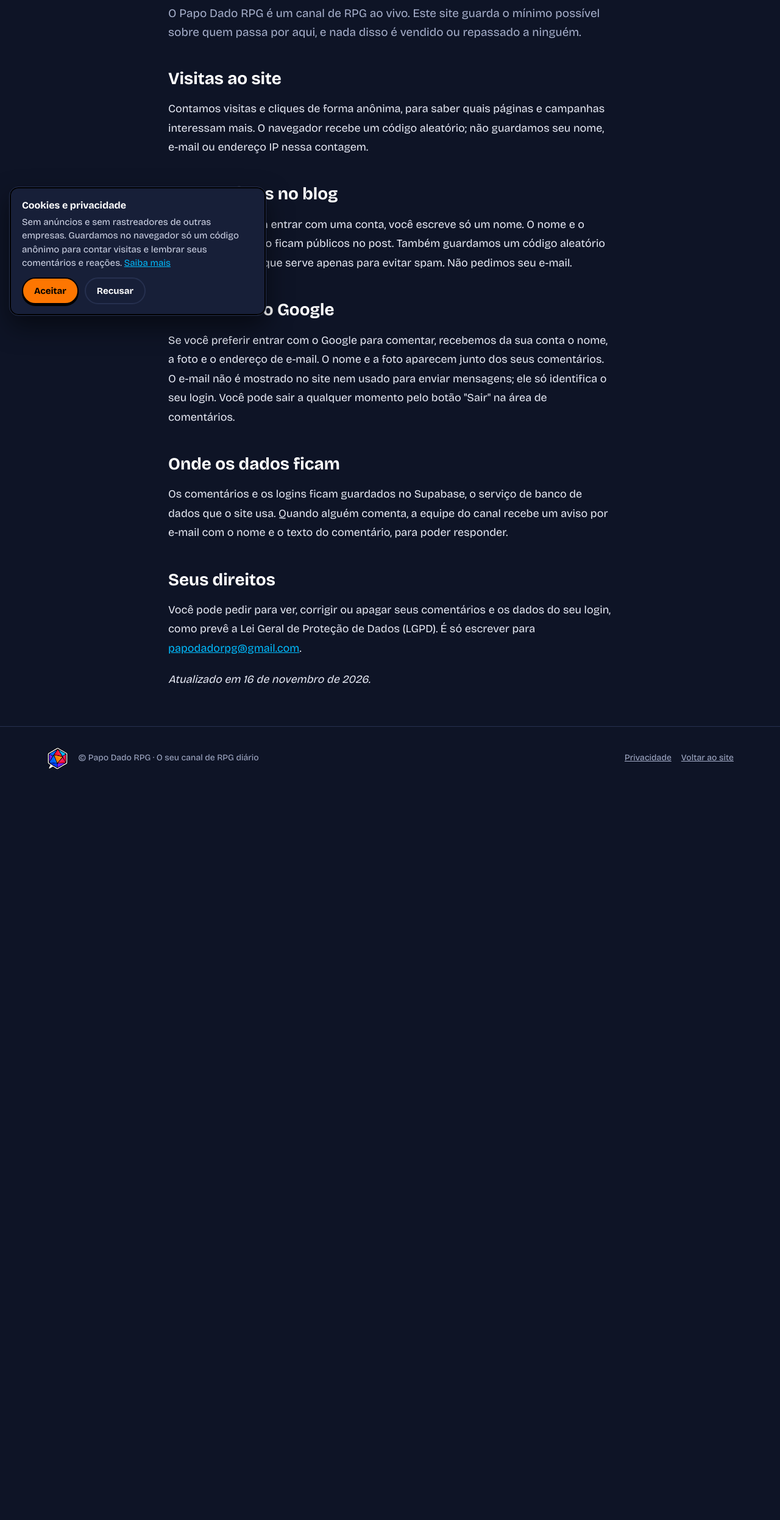
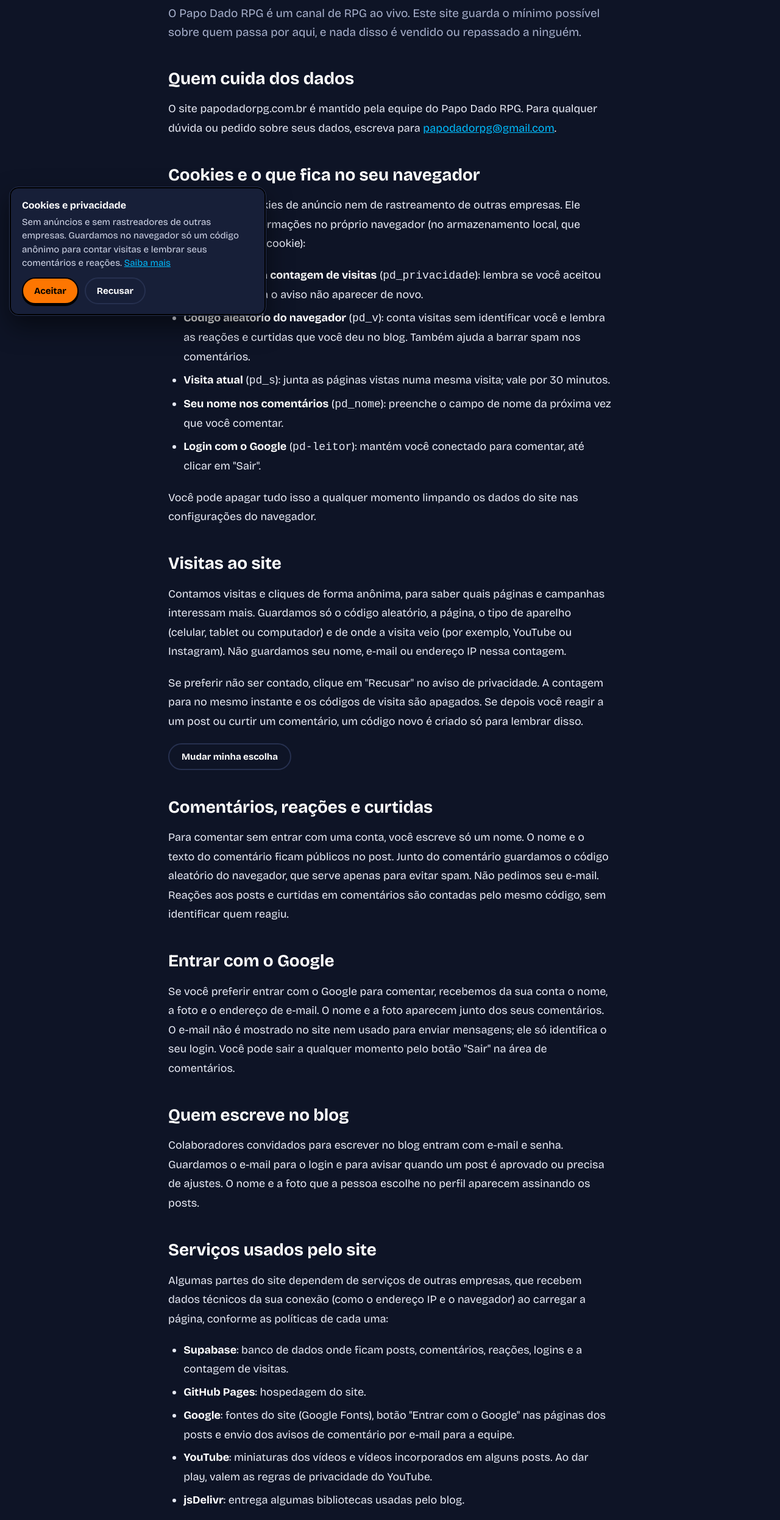
Before and after one commit to papodadorpg/papodadorpg-site, a plain HTML site: page privacidade.html in a window 1280 px wide. Shown: the part 267-2760 px from the top of the page at 61% size. Before the commit the page ends 1563 px from the top, so only its background shows below. Drawn offline with nearby package versions, Linux system fonts and the light colour scheme; no server answers.

Commit message:
Politica de privacidade com cookies, servicos e escolha da contagem

```diff
--- a/privacidade.html
+++ b/privacidade.html
@@ -4,7 +4,7 @@
 <meta charset="utf-8">
 <meta name="viewport" content="width=device-width,initial-scale=1,viewport-fit=cover">
 <title>Privacidade · Papo Dado RPG</title>
-<meta name="description" content="Como o site do Papo Dado RPG trata os dados de quem visita, comenta no blog ou entra com o Google.">
+<meta name="description" content="Cookies e privacidade no site do Papo Dado RPG: o que fica no seu navegador, como contamos visitas e como tratamos os dados de quem comenta no blog.">
 <meta name="theme-color" content="#0E1426">
 <link rel="canonical" href="https://papodadorpg.com.br/privacidade">
 <link rel="icon" href="/img/icone.svg" type="image/svg+xml">
@@ -28,17 +28,43 @@
     <h1>Como cuidamos dos seus dados</h1>
     <p class="linha-fina">O Papo Dado RPG é um canal de RPG ao vivo. Este site guarda o mínimo possível sobre quem passa por aqui, e nada disso é vendido ou repassado a ninguém.</p>
     <div class="texto">
+      <h2>Quem cuida dos dados</h2>
+      <p>O site papodadorpg.com.br é mantido pela equipe do Papo Dado RPG. Para qualquer dúvida ou pedido sobre seus dados, escreva para <a href="mailto:papodadorpg@gmail.com">papodadorpg@gmail.com</a>.</p>
+      <h2>Cookies e o que fica no seu navegador</h2>
+      <p>O site não usa cookies de anúncio nem de rastreamento de outras empresas. Ele guarda poucas informações no próprio navegador (no armazenamento local, que funciona como um cookie):</p>
+      <ul>
+        <li><strong>Escolha sobre a contagem de visitas</strong> (<code>pd_privacidade</code>): lembra se você aceitou ou recusou, para o aviso não aparecer de novo.</li>
+        <li><strong>Código aleatório do navegador</strong> (<code>pd_v</code>): conta visitas sem identificar você e lembra as reações e curtidas que você deu no blog. Também ajuda a barrar spam nos comentários.</li>
+        <li><strong>Visita atual</strong> (<code>pd_s</code>): junta as páginas vistas numa mesma visita; vale por 30 minutos.</li>
+        <li><strong>Seu nome nos comentários</strong> (<code>pd_nome</code>): preenche o campo de nome da próxima vez que você comentar.</li>
+        <li><strong>Login com o Google</strong> (<code>pd-leitor</code>): mantém você conectado para comentar, até clicar em "Sair".</li>
+      </ul>
+      <p>Você pode apagar tudo isso a qualquer momento limpando os dados do site nas configurações do navegador.</p>
       <h2>Visitas ao site</h2>
-      <p>Contamos visitas e cliques de forma anônima, para saber quais páginas e campanhas interessam mais. O navegador recebe um código aleatório; não guardamos seu nome, e-mail ou endereço IP nessa contagem.</p>
-      <h2>Comentários no blog</h2>
-      <p>Para comentar sem entrar com uma conta, você escreve só um nome. O nome e o texto do comentário ficam públicos no post. Também guardamos um código aleatório do seu navegador, que serve apenas para evitar spam. Não pedimos seu e-mail.</p>
+      <p>Contamos visitas e cliques de forma anônima, para saber quais páginas e campanhas interessam mais. Guardamos só o código aleatório, a página, o tipo de aparelho (celular, tablet ou computador) e de onde a visita veio (por exemplo, YouTube ou Instagram). Não guardamos seu nome, e-mail ou endereço IP nessa contagem.</p>
+      <p>Se preferir não ser contado, clique em "Recusar" no aviso de privacidade. A contagem para no mesmo instante e os códigos de visita são apagados. Se depois você reagir a um post ou curtir um comentário, um código novo é criado só para lembrar disso.</p>
+      <p><button type="button" class="btn btn-linha" id="mudar-privacidade">Mudar minha escolha</button></p>
+      <h2>Comentários, reações e curtidas</h2>
+      <p>Para comentar sem entrar com uma conta, você escreve só um nome. O nome e o texto do comentário ficam públicos no post. Junto do comentário guardamos o código aleatório do navegador, que serve apenas para evitar spam. Não pedimos seu e-mail. Reações aos posts e curtidas em comentários são contadas pelo mesmo código, sem identificar quem reagiu.</p>
       <h2>Entrar com o Google</h2>
       <p>Se você preferir entrar com o Google para comentar, recebemos da sua conta o nome, a foto e o endereço de e-mail. O nome e a foto aparecem junto dos seus comentários. O e-mail não é mostrado no site nem usado para enviar mensagens; ele só identifica o seu login. Você pode sair a qualquer momento pelo botão "Sair" na área de comentários.</p>
-      <h2>Onde os dados ficam</h2>
-      <p>Os comentários e os logins ficam guardados no Supabase, o serviço de banco de dados que o site usa. Quando alguém comenta, a equipe do canal recebe um aviso por e-mail com o nome e o texto do comentário, para poder responder.</p>
+      <h2>Quem escreve no blog</h2>
+      <p>Colaboradores convidados para escrever no blog entram com e-mail e senha. Guardamos o e-mail para o login e para avisar quando um post é aprovado ou precisa de ajustes. O nome e a foto que a pessoa escolhe no perfil aparecem assinando os posts.</p>
+      <h2>Serviços usados pelo site</h2>
+      <p>Algumas partes do site dependem de serviços de outras empresas, que recebem dados técnicos da sua conexão (como o endereço IP e o navegador) ao carregar a página, conforme as políticas de cada uma:</p>
+      <ul>
+        <li><strong>Supabase</strong>: banco de dados onde ficam posts, comentários, reações, logins e a contagem de visitas.</li>
+        <li><strong>GitHub Pages</strong>: hospedagem do site.</li>
+        <li><strong>Google</strong>: fontes do site (Google Fonts), botão "Entrar com o Google" nas páginas dos posts e envio dos avisos de comentário por e-mail para a equipe.</li>
+        <li><strong>YouTube</strong>: miniaturas dos vídeos e vídeos incorporados em alguns posts. Ao dar play, valem as regras de privacidade do YouTube.</li>
+        <li><strong>jsDelivr</strong>: entrega algumas bibliotecas usadas pelo blog.</li>
+      </ul>
+      <p>Os botões de compartilhar dos posts são links simples: o WhatsApp, o Facebook ou o Instagram só recebem algo quando você clica e decide compartilhar.</p>
       <h2>Seus direitos</h2>
-      <p>Você pode pedir para ver, corrigir ou apagar seus comentários e os dados do seu login, como prevê a Lei Geral de Proteção de Dados (LGPD). É só escrever para <a href="mailto:papodadorpg@gmail.com">papodadorpg@gmail.com</a>.</p>
-      <p><em>Atualizado em 16 de novembro de 2026.</em></p>
+      <p>Você pode pedir para ver, corrigir ou apagar seus comentários e os dados do seu login, ou tirar dúvidas sobre como tratamos seus dados, como prevê a Lei Geral de Proteção de Dados (LGPD). É só escrever para <a href="mailto:papodadorpg@gmail.com">papodadorpg@gmail.com</a>.</p>
+      <h2>Mudanças nesta página</h2>
+      <p>Se o site passar a usar algo novo, como anúncios, esta página será atualizada antes, e o aviso de privacidade volta a aparecer quando a mudança pedir uma nova escolha.</p>
+      <p><em>Atualizado em 18 de novembro de 2026.</em></p>
     </div>
   </article>
 </main>
```
